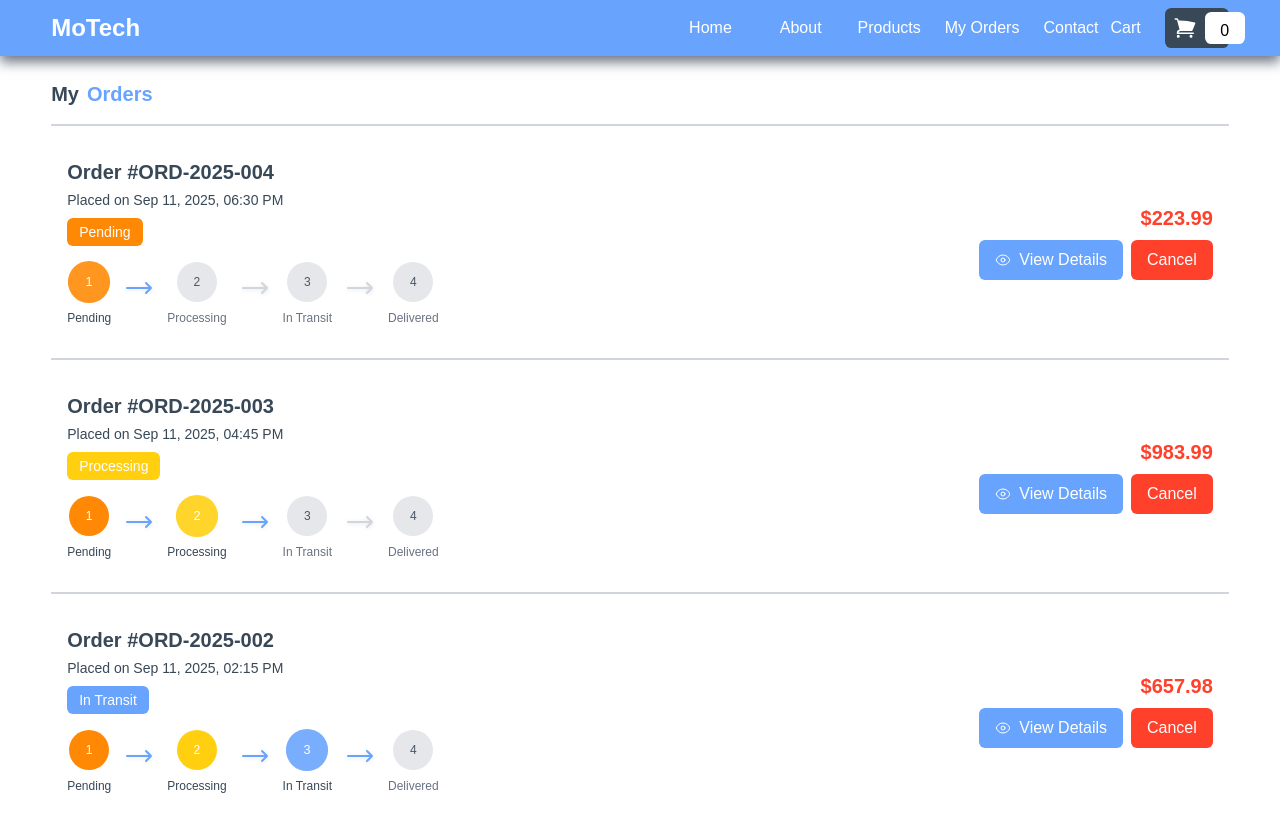
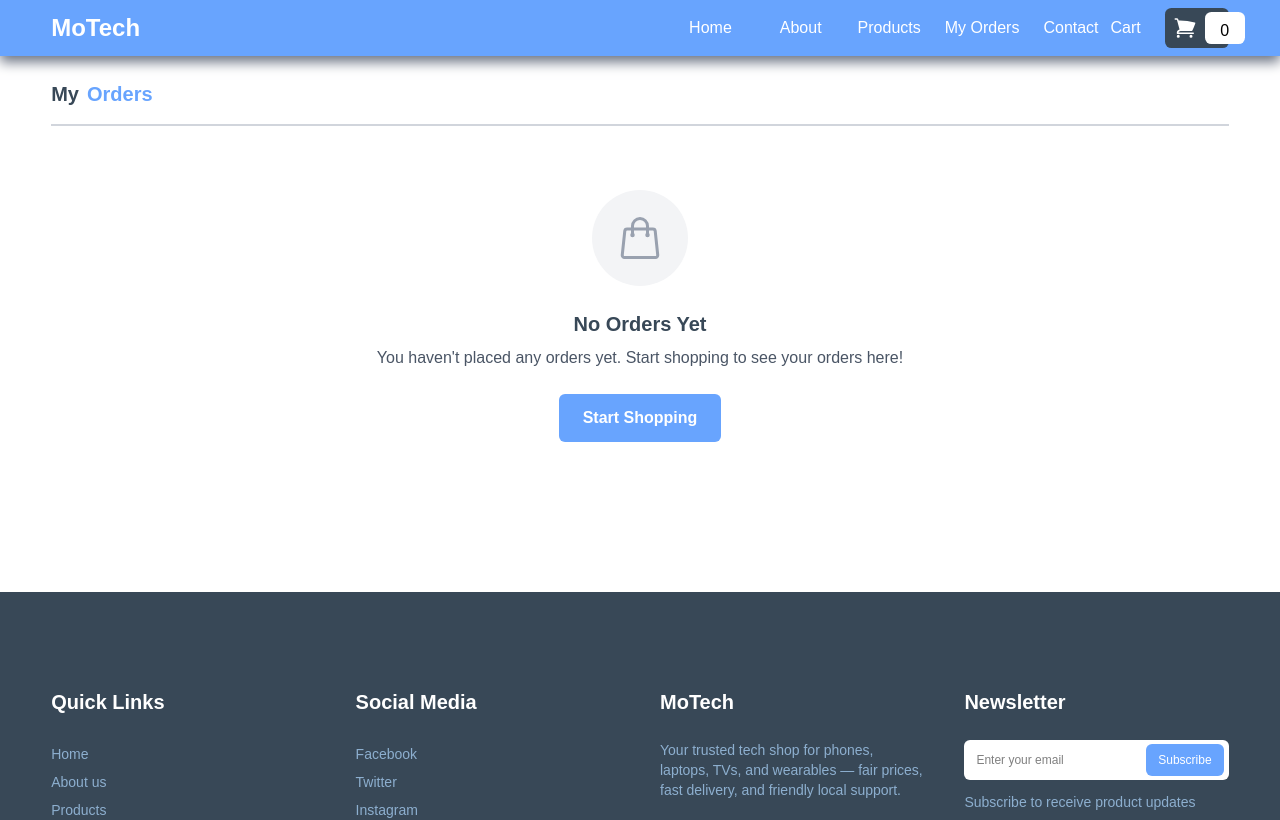
Before and after one commit to muendokennedy/ai-powered-ecommerce-tech-frontend, a Vue app: page /orders in a window 1280 px wide. Shown: the top 820 px of the page. Built offline with nearby package versions, Linux system fonts and the light colour scheme; sample sign-in values are in the browser's storage.

Commit message:
Made the orders page dynamic displaying the orders from the checkout page

```diff
--- a/src/views/Client/CheckoutView.vue
+++ b/src/views/Client/CheckoutView.vue
@@ -509,10 +509,62 @@ const placingOrder = ref(false)
 async function placeOrder() {
   try {
     placingOrder.value = true
-    // Simulate payment processing
+    // Simulate payment processing delay
     await new Promise(r => setTimeout(r, 1200))
+
+    // Generate unique order id
+    const now = new Date()
+    const pad2 = (n) => String(n).padStart(2, '0')
+    const idSuffix = String(now.getTime()).slice(-6)
+    const id = `ORD-${now.getFullYear()}${pad2(now.getMonth()+1)}${pad2(now.getDate())}-${idSuffix}`
+
+    // Compose delivery address from userLocation fields
+    const composeAddress = () => {
+      const v = userLocation.value || {}
+      return [v.address, v.apartment, v.landmark, v.city, v.state, v.postalCode, v.country]
+        .filter(p => p && String(p).trim()).join(', ')
+    }
+
+    // Normalize items
+    const items = orderItems.value.map(it => ({
+      id: it.id,
+      name: it.name,
+      price: it.price,
+      quantity: it.quantity || 1,
+      image: it.image || ''
+    }))
+
+    const order = {
+      id,
+      orderDate: now.toISOString(),
+      status: 'Pending',
+      items,
+      subtotal: Number(subtotal.value || 0),
+      deliveryFee: Number(shipping.value || 0),
+      tax: Number(tax.value || 0),
+      totalAmount: Number(total.value || 0),
+      deliveryAddress: composeAddress(),
+      paymentMethod: selectedPaymentMethod.value || 'unknown',
+      estimatedDelivery: new Date(now.getTime() + 4*24*60*60*1000).toISOString(),
+      trackingNumber: null
+    }
+
+    // Persist to localStorage 'orders'
+    let stored = []
+    try {
+      const raw = localStorage.getItem('orders')
+      if (raw) stored = JSON.parse(raw) || []
+    } catch { stored = [] }
+    if (!Array.isArray(stored)) stored = []
+    stored.push(order)
+    try { localStorage.setItem('orders', JSON.stringify(stored)) } catch {}
+
+    // Clear cart after successful order placement
+    try { sessionStorage.setItem('cartItems', JSON.stringify([])) } catch {}
+
     showOrderSummaryModal.value = false
-    router.push({ name: 'orders' })
+    // Navigate to orders page and auto-expand new order using query param
+    router.push({ name: 'orders', query: { newId: id } })
   } finally {
     placingOrder.value = false
   }
--- a/src/views/Client/OrdersView.vue
+++ b/src/views/Client/OrdersView.vue
@@ -5,12 +5,13 @@ import { jsPDF } from 'jspdf'
 import JsBarcode from 'jsbarcode'
 import QRCode from 'qrcode'
 // html2canvas/html-to-image removed to revert to stable manual jsPDF layout
-import { useRouter } from 'vue-router'
+import { useRouter, useRoute } from 'vue-router'
 import Header from '@/components/Header.vue'
 import Footer from '@/components/Footer.vue'
 import { ShoppingBagIcon, EyeIcon, DocumentTextIcon, XMarkIcon, ArrowLongRightIcon } from '@heroicons/vue/24/outline'
 
 const router = useRouter()
+const route = useRoute()
 const isLoading = ref(true)
 const orders = ref([])
 const showOrderDetails = ref({})
@@ -24,124 +25,35 @@ const receiptRef = ref(null)
 const barcodeRef = ref(null)
 const qrcodeRef = ref(null)
 
-// Sample orders data - replace with actual API call
-const sampleOrders = [
-  {
-    id: 'ORD-2025-001',
-    orderDate: '2025-09-10T10:30:00Z',
-    status: 'Delivered',
-    items: [
-      {
-        id: 1,
-        name: 'iPhone 14',
-        price: 999.99,
-        quantity: 1,
-        image: '/src/assets/images/iphone14.png'
-      },
-      {
-        id: 2,
-        name: 'Dell Inspiron Laptop',
-        price: 799.99,
-        quantity: 1,
-        image: '/src/assets/images/dell inspiron.png'
-      }
-    ],
-    subtotal: 1799.98,
-    deliveryFee: 15.00,
-    tax: 144.00,
-    totalAmount: 1958.98,
-    deliveryAddress: '123 Main St, Nairobi, Kenya',
-    paymentMethod: 'visa',
-    deliveredDate: '2025-09-12T14:30:00Z',
-    trackingNumber: null // Delivered orders don't need active tracking
-  },
-  {
-    id: 'ORD-2025-002',
-    orderDate: '2025-09-11T14:15:00Z',
-    status: 'In Transit',
-    items: [
-      {
-        id: 3,
-        name: 'Redmi Note 12',
-        price: 299.99,
-        quantity: 2,
-        image: '/src/assets/images/redmi note 12.png'
-      }
-    ],
-    subtotal: 599.98,
-    deliveryFee: 10.00,
-    tax: 48.00,
-    totalAmount: 657.98,
-    deliveryAddress: '456 Oak Ave, Mombasa, Kenya',
-    paymentMethod: 'm-pesa',
-    estimatedDelivery: '2025-09-15T00:00:00Z',
-    trackingNumber: 'TRK987654321'
-  },
-  {
-    id: 'ORD-2025-003',
-    orderDate: '2025-09-11T16:45:00Z',
-    status: 'Processing',
-    items: [
-      {
-        id: 4,
-        name: 'HP Laptop 15 CI7',
-        price: 899.99,
-        quantity: 1,
-        image: '/src/assets/images/hp laptop 15 ci7.png'
-      }
-    ],
-    subtotal: 899.99,
-    deliveryFee: 12.00,
-    tax: 72.00,
-    totalAmount: 983.99,
-    deliveryAddress: '789 Pine St, Kisumu, Kenya',
-    paymentMethod: 'paypal',
-    estimatedDelivery: '2025-09-16T00:00:00Z',
-    trackingNumber: 'TRK456789123'
-  },
-  {
-    id: 'ORD-2025-004',
-    orderDate: '2025-09-11T18:30:00Z',
-    status: 'Pending',
-    items: [
-      {
-        id: 5,
-        name: 'Infinix Smart 7 Plus',
-        price: 199.99,
-        quantity: 1,
-        image: '/src/assets/images/infinix smart 7 plus.png'
-      }
-    ],
-    subtotal: 199.99,
-    deliveryFee: 8.00,
-    tax: 16.00,
-    totalAmount: 223.99,
-    deliveryAddress: '321 Cedar Ave, Eldoret, Kenya',
-    paymentMethod: 'visa',
-    estimatedDelivery: '2025-09-17T00:00:00Z',
-    trackingNumber: null // Pending orders don't have tracking yet
-  }
-]
+// Orders now loaded dynamically from localStorage 'orders'.
 
 onMounted(async () => {
-  // Check if user is logged in
   const isLoggedIn = localStorage.getItem('isLoggedIn') === 'true'
   if (!isLoggedIn) {
     router.push({ path: '/login', query: { returnTo: '/orders' } })
     return
   }
-
   await loadOrders()
+  const newId = route?.query?.newId
+  if (newId && typeof newId === 'string') {
+    showOrderDetails.value[newId] = true
+    await nextTick()
+    const el = document.querySelector(`[data-order-id="${newId}"]`)
+    if (el && el.scrollIntoView) el.scrollIntoView({ behavior: 'smooth', block: 'start' })
+  }
 })
 
 const loadOrders = async () => {
   try {
     isLoading.value = true
-    // Simulate API call
-    await new Promise(resolve => setTimeout(resolve, 1000))
-
-    // For now, use sample data
-    orders.value = sampleOrders.sort((a, b) => new Date(b.orderDate) - new Date(a.orderDate))
+    const raw = localStorage.getItem('orders')
+    let parsed = []
+    if (raw) {
+      try { parsed = JSON.parse(raw) || [] } catch { parsed = [] }
+    }
+    if (!Array.isArray(parsed)) parsed = []
+    // Sort newest first
+    orders.value = parsed.sort((a, b) => new Date(b.orderDate) - new Date(a.orderDate))
   } catch (error) {
     console.error('Error loading orders:', error)
   } finally {
@@ -531,6 +443,7 @@ watch([showReceiptModal, currentReceiptOrder], () => {
         <div
           v-for="order in orders"
           :key="order.id"
+          :data-order-id="order.id"
           class="order-box flex flex-col justify-between p-4 w-full border-b-2 border-gray-300 my-4 text-[#384857]"
         >
           <!-- Order Header -->
```
